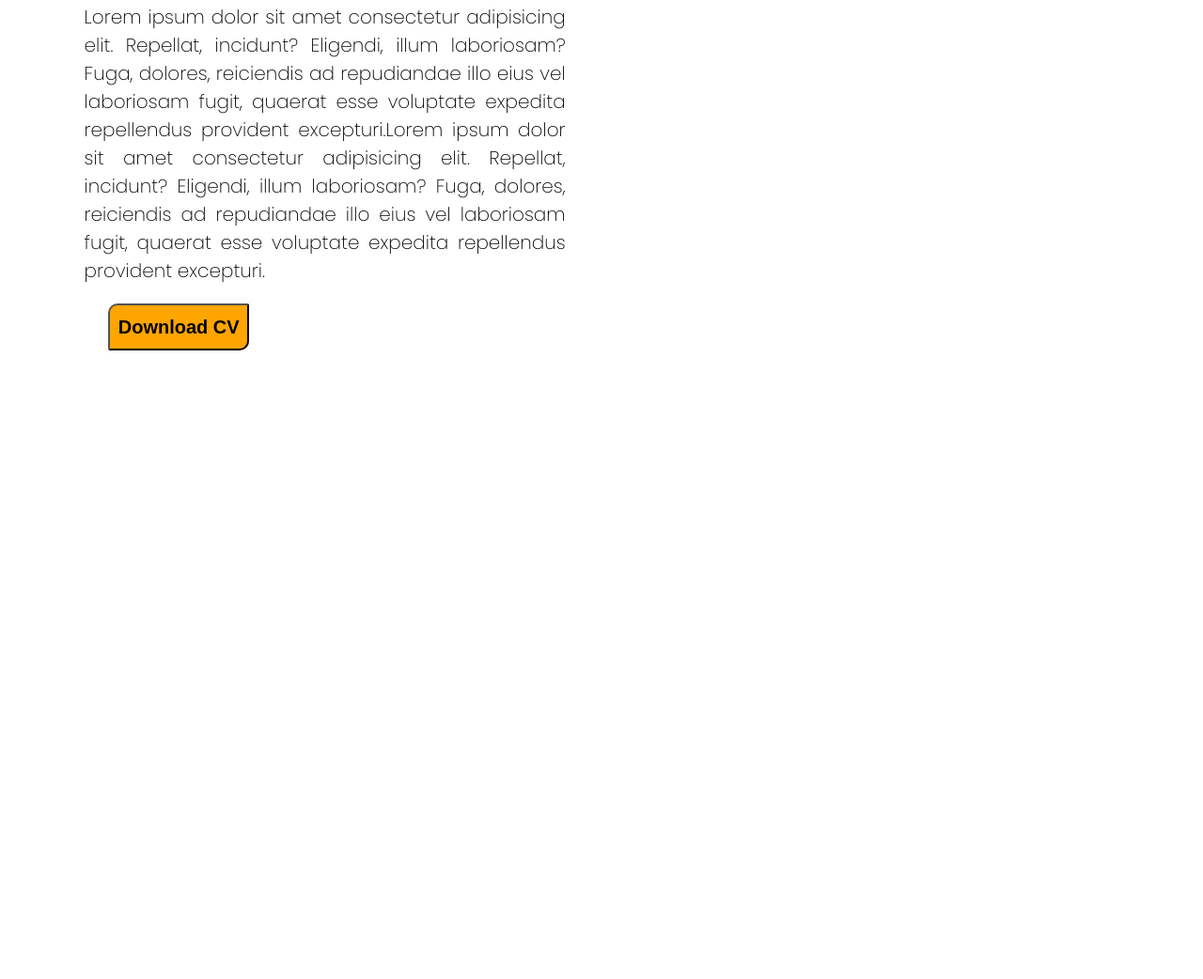
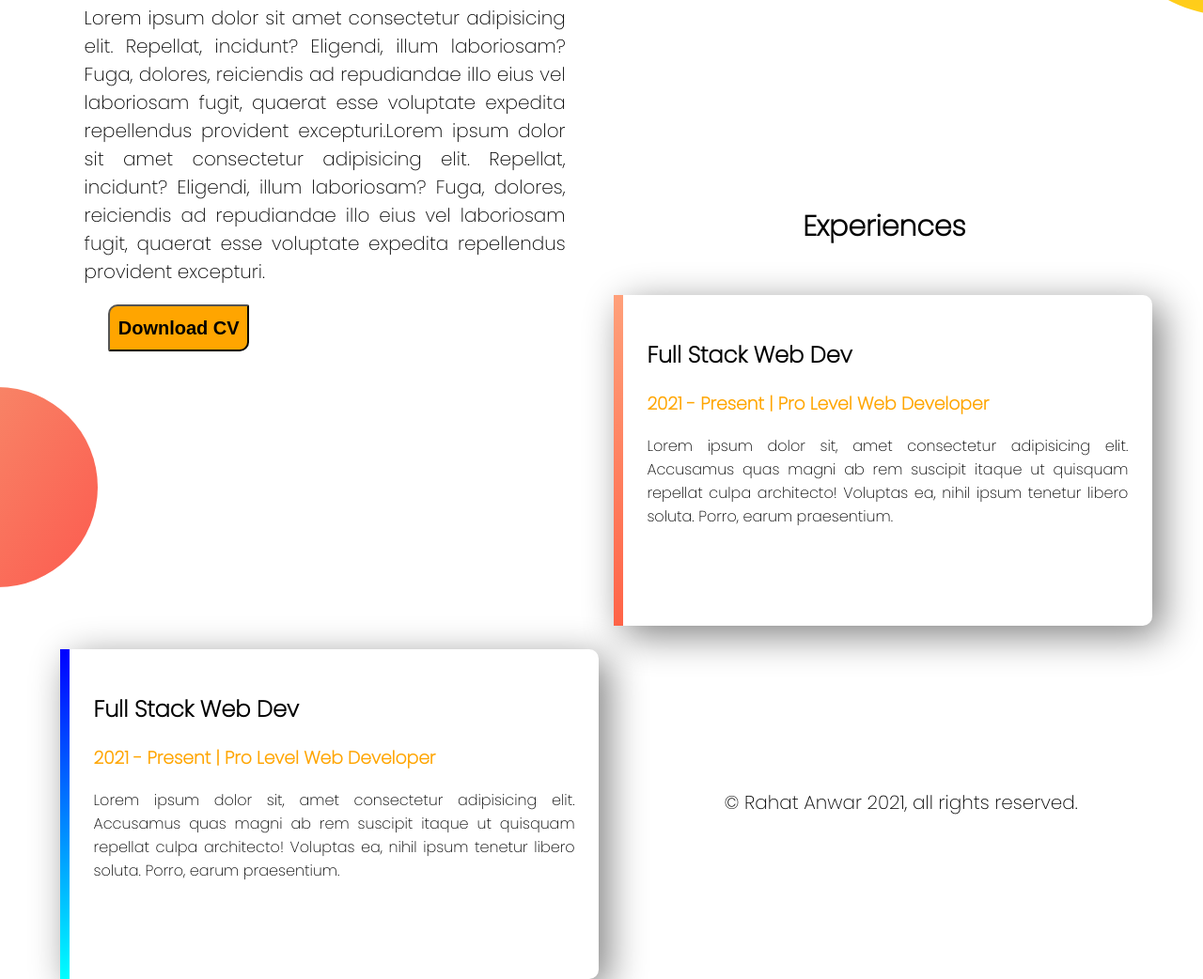
Before and after one commit to rahatanwarwebdev/portfolio, a plain HTML site: page index.html in a window 1280 px wide. Shown: the part 1070-2112 px from the top of the page at 94% size. Before the commit the page ends 1443 px from the top, so only its background shows below. Drawn offline with Linux system fonts and the light colour scheme.

Commit message:
complete

```diff
--- a/index.html
+++ b/index.html
@@ -33,13 +33,35 @@
 
         </div>
         <div id="titleid" class="titlediv">
-            <br>
-            <br>
             <h2>Professional Web Developer</h2>
             <p>Lorem ipsum dolor sit amet consectetur adipisicing elit. Repellat, incidunt? Eligendi, illum laboriosam? Fuga, dolores, reiciendis ad repudiandae illo eius vel laboriosam fugit, quaerat esse voluptate expedita repellendus provident excepturi.Lorem ipsum dolor sit amet consectetur adipisicing elit. Repellat, incidunt? Eligendi, illum laboriosam? Fuga, dolores, reiciendis ad repudiandae illo eius vel laboriosam fugit, quaerat esse voluptate expedita repellendus provident excepturi.</p>
             <button class="hirebtn"> <a href="#">Download CV</a></button>
         </div>
 
     </section>
+
+    <section class="experience">
+        <h2 class="exptitle">Experiences</h2>
+        <div id="exp1" class="titlediv newexp">
+            <h2>Full Stack Web Dev</h2>
+            <h3 class="titlename">2021 - Present | Pro Level Web Developer</h3>
+            <p>
+                Lorem ipsum dolor sit, amet consectetur adipisicing elit. Accusamus quas magni ab rem suscipit itaque ut quisquam repellat culpa architecto! Voluptas ea, nihil ipsum tenetur libero soluta. Porro, earum praesentium.
+            </p>
+
+        </div>
+        <div id="exp2" class="titlediv newexp">
+            <h2>Full Stack Web Dev</h2>
+            <h3 class="titlename">2021 - Present | Pro Level Web Developer</h3>
+            <p>
+                Lorem ipsum dolor sit, amet consectetur adipisicing elit. Accusamus quas magni ab rem suscipit itaque ut quisquam repellat culpa architecto! Voluptas ea, nihil ipsum tenetur libero soluta. Porro, earum praesentium.
+            </p>
+        </div>
+
+    </section>
+    <footer class="footersec">
+        <p class="footertext">&copy; Rahat Anwar 2021, all rights reserved.</p>
+
+    </footer>
 </body>
 </html>
--- a/style.css
+++ b/style.css
@@ -3,6 +3,7 @@ body{
     margin: 0%;
     height: 100%;
     width: 100%;
+    box-sizing: border-box;
 }
 .title{
     font-size: 50px;
@@ -55,5 +56,56 @@ body{
     background-repeat: no-repeat;
     background-position: right;
     margin: 1% 0 0 0;
+    padding: 4% 0 0 0;
 
 }
+.experience{
+    height: 600px;
+    background-image: url(/Backgorund/exp-bg.png);
+    background-repeat: no-repeat;
+    background-position: left;
+}
+.exptitle{
+    text-align: center;
+    font-size: 30px;
+    font-weight: 800;
+
+}
+.newexp{
+    margin-top: 2%;
+    box-shadow: 10px 10px 40px gray;
+    border-radius: 10px;
+    height: 50%;
+    padding: 2%;
+    text-align: justify;
+}
+#exp1{
+    margin-left: 4%;
+    border-left: 10px solid;
+    border-image: linear-gradient(180deg, lightsalmon, tomato);
+    border-image-slice: 1;
+    transition: transform .5s;
+
+}
+
+#exp1:hover{
+    -ms-transform: scale(1.5); /* IE 9 */
+    -webkit-transform: scale(1.5); /* Safari 3-8 */
+    transform: scale(1.05);
+}
+#exp2{
+    border-left: 10px solid;
+    border-image: linear-gradient(180deg, blue, cyan);
+    border-image-slice: 1;
+    transition: transform .5s;
+}
+#exp2:hover{
+    -ms-transform: scale(1.5); /* IE 9 */
+    -webkit-transform: scale(1.5); /* Safari 3-8 */
+    transform: scale(1.05);
+}
+
+.footertext{
+    text-align: center;
+    font-size: 20px;
+}
```
